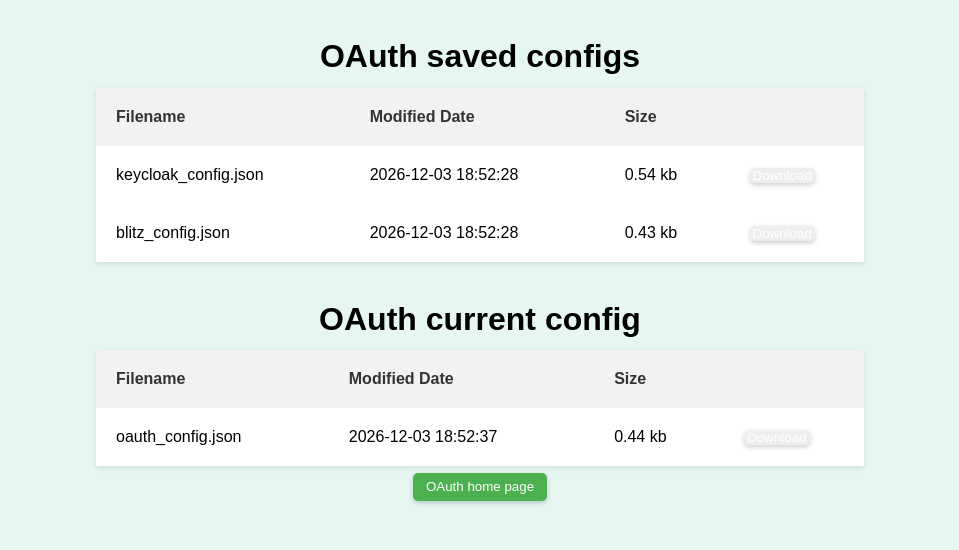
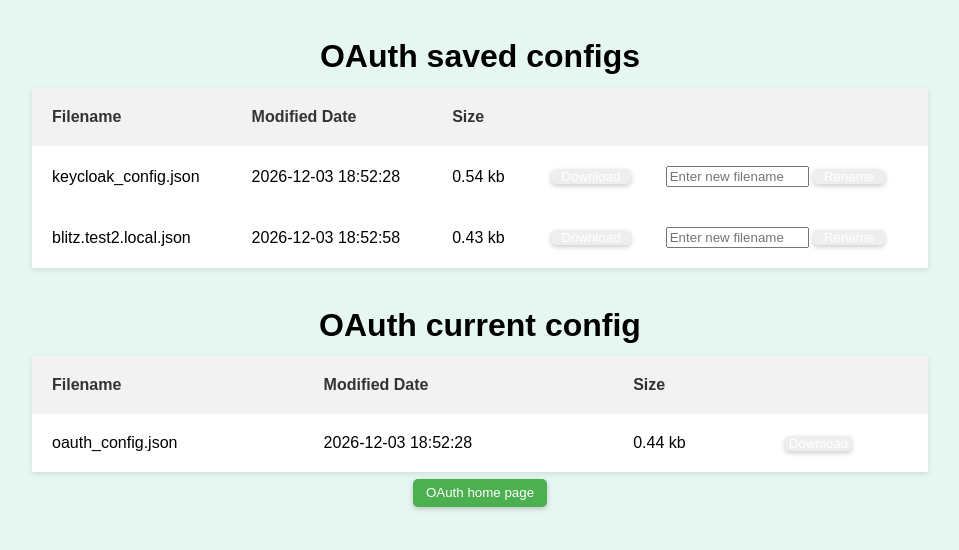
Before and after one commit to Demidovant/AuthTestApp, a Flask app: page /oauth/user_config in a window 1280 px wide. Shown: the top 550 px of the page, without its empty margins (160-1119 px from the left). Run offline with Flask 3, Linux system fonts and the light colour scheme.

Commit message:
Add config file rename endpoint

```diff
--- a/run.py
+++ b/run.py
@@ -1,7 +1,8 @@
 import time
 import urllib.parse
 import requests
-from flask import render_template, request, redirect, url_for, send_from_directory, abort, make_response, send_file
+from flask import render_template, request, redirect, url_for, send_from_directory, abort, make_response, send_file, \
+    jsonify
 import json
 from flask import Flask
 from requests.models import PreparedRequest
@@ -208,6 +209,34 @@ def oauth_upload_config():
     return redirect(url_for("oauth_user_config"))
 
 
+@app.route("/oauth/config/rename", methods=["POST"])
+def oauth_rename_config():
+    if request.method == "POST":
+        data = request.get_json()  # Get the JSON data from the request
+        original_filename = data.get("original_filename")
+        new_filename = data.get("new_filename")
+        if not new_filename.endswith(".json"):
+            new_filename = new_filename + ".json"
+
+        logger.info("originalFilename:", original_filename)
+        logger.info("newFilename:", new_filename)
+
+        if original_filename and new_filename:
+            try:
+                old_path = os.path.join(app.config["USER_OAUTH_CONFIG_FOLDER"], original_filename)
+                new_path = os.path.join(app.config["USER_OAUTH_CONFIG_FOLDER"], new_filename)
+                os.rename(old_path, new_path)
+                logger.info(f"File {original_filename} renamed to {new_filename} successfully!")
+                return jsonify({"success": True})
+            except Exception as e:
+                logger.error(f"Error renaming file: {e}")
+                return jsonify({"success": False}), 500
+        else:
+            logger.warning("Missing original or new filename in rename request.")
+            return jsonify({"success": False}), 400
+    return redirect(url_for("oauth_user_config"))
+
+
 @app.route("/oauth/user_config")
 def oauth_user_config():
     files = os.listdir(app.config["USER_OAUTH_CONFIG_FOLDER"])
--- a/static/oauth/user_config.css
+++ b/static/oauth/user_config.css
@@ -13,7 +13,7 @@ h1 {
 }
 
 table {
-    width: 60%;
+    width: 70%;
     border-collapse: collapse;
     margin: 0 auto;
     background-color: white;
@@ -21,6 +21,7 @@ table {
 }
 
 td {
+    flex-wrap: nowrap;
     padding: 20px;
     text-align: left;
 }
@@ -80,3 +81,10 @@ tr:hover {
     box-shadow: 0 2px 5px rgba(0, 0, 0, 0.2); /* Тень кнопки */
     padding: 0.5% 1%;
     }
+
+
+.new_filename {
+    margin-left: 30px;
+    width: 40%;
+    box-sizing: border-box;
+}
--- a/static/oauth/user_config.js
+++ b/static/oauth/user_config.js
@@ -1,4 +1,4 @@
-const downloadButtons = document.querySelectorAll('button[data-filename]');
+const downloadButtons = document.querySelectorAll('.download_button[data-filename]');
 
 downloadButtons.forEach(button => {
   button.addEventListener('click', () => {
@@ -30,12 +30,56 @@ manageConfigsButton.addEventListener('click', () => {
 
 
 /*
-document.getElementById('rename_config_button').onclick = function () {
+const renameButtons = document.querySelectorAll('.rename_button[data-filename]');
+renameButtons.forEach(button => {
+  button.addEventListener('click', () => {
     const baseUrl = window.location.origin;
     const saveConfigEndpoint = 'oauth/config/load/';
-    const filename = document.getElementById('filename').value;
+    const filename = document.getElementById('new_filename').value;
     const saveConfigURL = baseUrl + saveConfigEndpoint + filename + ".json";
     console.log("saveConfigURL: ", saveConfigURL)
     window.location.href = saveConfigURL;
-};
+      });
+    });
 */
+
+const renameButtons = document.querySelectorAll('.rename_button[data-original-filename]');
+
+renameButtons.forEach(button => {
+  button.addEventListener('click', () => {
+    const originalFilename = button.dataset.originalFilename;
+    const newFilenameInput = button.closest('tr').querySelector('.new_filename');
+    const newFilename = newFilenameInput.value;
+    if (!newFilename) {
+      alert("Please enter a new filename");
+      return;
+    }
+
+    console.log("originalFilename: ", originalFilename);
+    console.log("newFilename: ", newFilename);
+
+    fetch("/oauth/config/rename", {
+      method: "POST",
+      headers: {
+        "Content-Type": "application/json"
+      },
+      body: JSON.stringify({
+        original_filename: originalFilename,
+        new_filename: newFilename
+      })
+    })
+    .then(response => response.json())
+    .then(data => {
+      if (data.success) {
+        alert("File renamed successfully!");
+        window.location.href = "/oauth/user_config";
+      } else {
+        alert("Error renaming file. Please try again.");
+      }
+    })
+    .catch(error => {
+      console.error("Error sending rename request:", error);
+      alert("An error occurred. Please try again.");
+    });
+  });
+});
--- a/templates/oauth/user_config.html
+++ b/templates/oauth/user_config.html
@@ -21,6 +21,8 @@
         <td>{{ file['size'] }}</td>
         <td>
             <button class="button download_button" id="download_button" data-filename="{{ file['filename'] }}">Download</button>
+            <input type="text" class="new_filename" placeholder="Enter new filename">
+            <button class="button rename_button" data-original-filename="{{ file['filename'] }}">Rename</button>
         </td>
     </tr>
     {% endfor %}
```
Also changed, not shown: templates/oauth/index.html (+1 -7 lines), user_config/oauth/blitz.test2.local.json (renamed from user_config/oauth/blitz_config.json).
